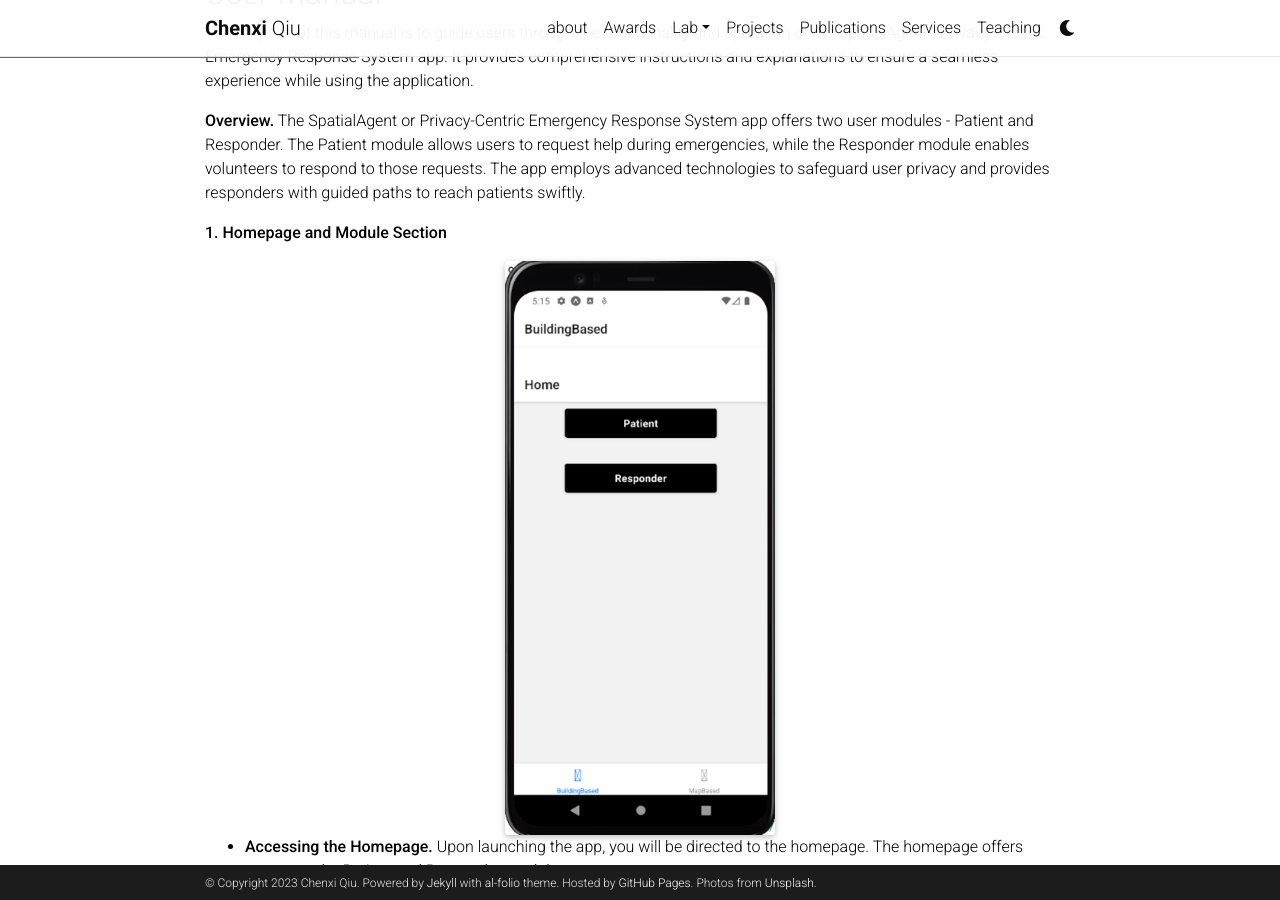
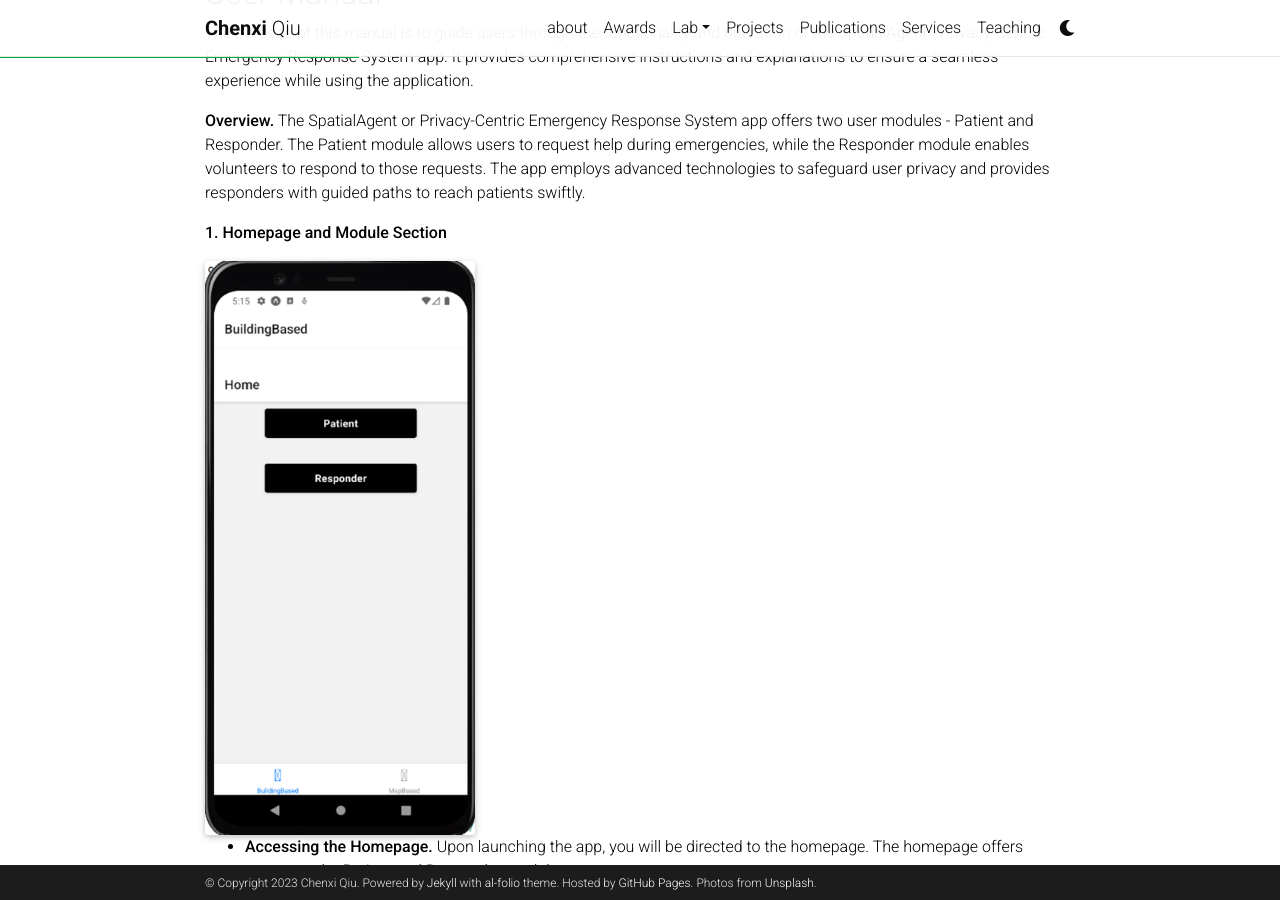
Before and after one commit to chenxiunt/chenxiunt.github.io, a Jekyll site: the page built from _projects/SpatialAgent.markdown, in a window 1280 px wide and 900 px high, scrolled down 1747 px. Built offline with Jekyll 4.4.1, drawn with Linux system fonts in a browser that asks for light colours; comment, search, counter and statistics services are not loaded; a style sheet for code colours, icons or effects is not loaded.

Commit message:
Update SpatialAgent.markdown

```diff
--- a/_projects/SpatialAgent.markdown
+++ b/_projects/SpatialAgent.markdown
@@ -44,7 +44,7 @@ The purpose of this manual is to guide users through the functionality and opera
 
 **1. Homepage and Module Section**
 
-<div class="row justify-content-md-center">
+<div class="row justify-content-md">
     <div class="col-sm-4">
         <img class="img-fluid rounded z-depth-1" src="{{ '/assets/img/projects/SpatialAgent/1Homepage.png' | relative_url }}" alt="" title="Homepage"/>
     </div>
```
